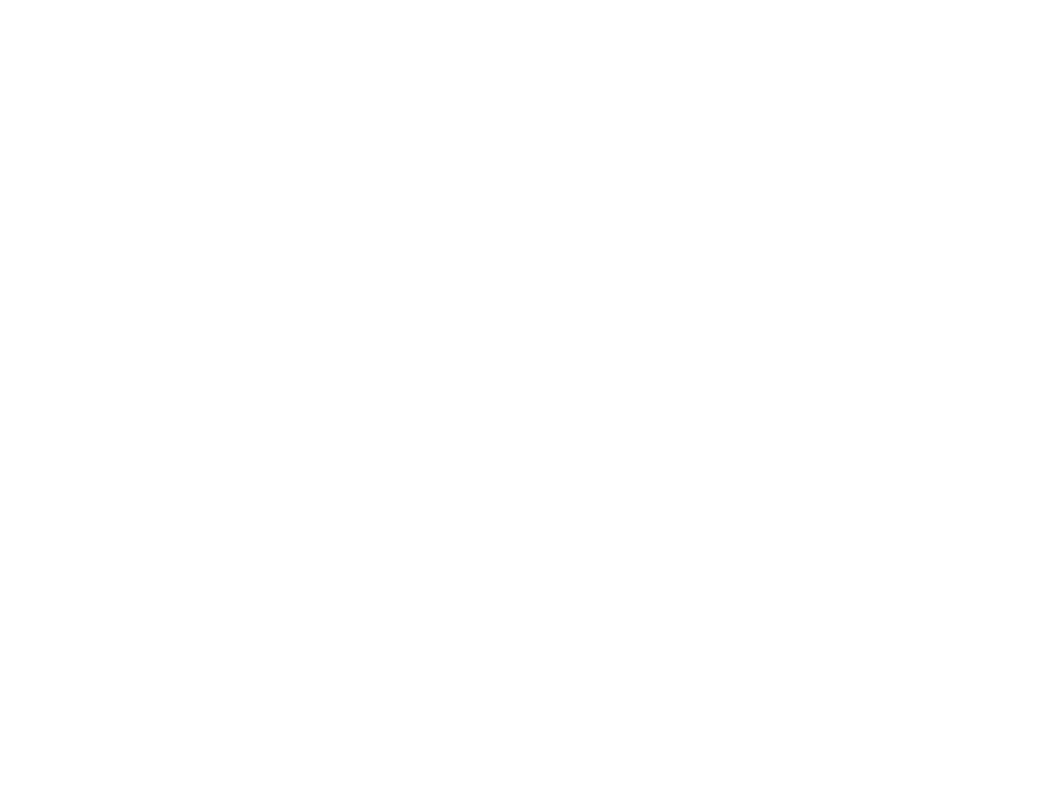
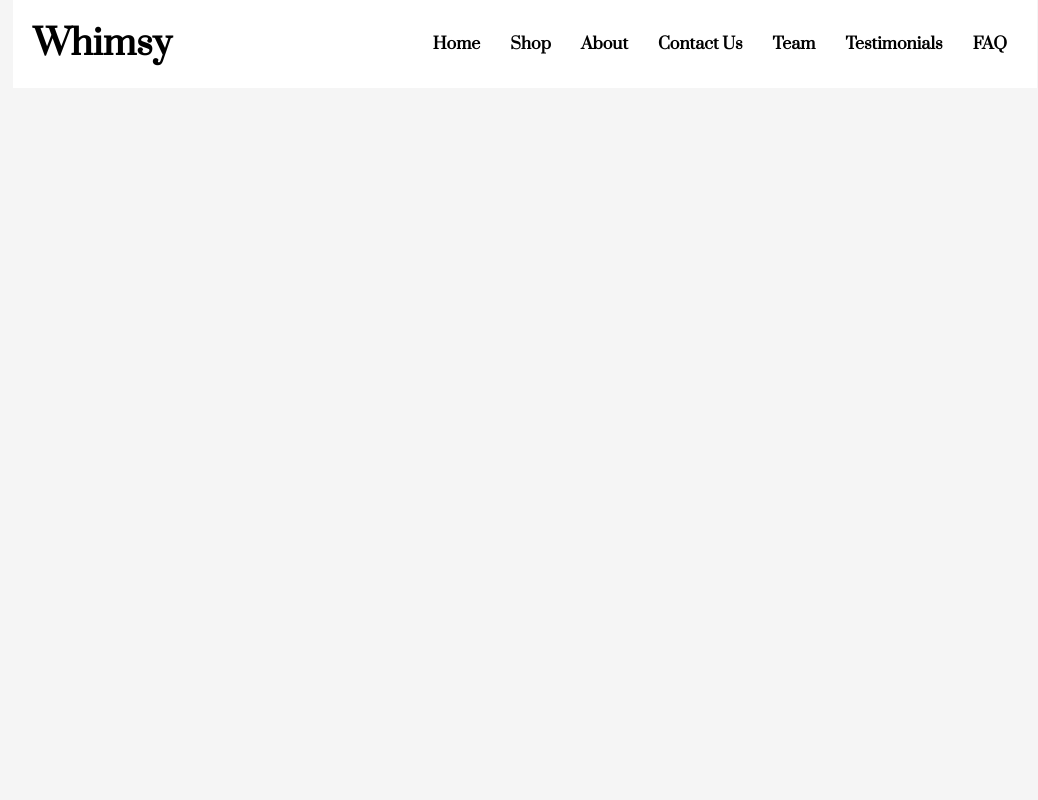
Before and after one commit to abelworku/CP476-Internet-Computing-Final-Project, a PHP site: page /HTML/Home.html in a window 1280 px wide. Before the commit the part shown is empty. Shown: the whole page, without its empty margins (115-1153 px from the left). Run offline with PHP 8.4, Linux system fonts and the light colour scheme.

Commit message:
Added site logo and navigation bar

```diff
--- /dev/null
+++ b/CSS/reset.css
@@ -0,0 +1,8 @@
+html, body, header, footer, hgroup, nav, article, section, figure, figcaption, h1, h2, h3, ul, li, body, div, p, img
+{
+   margin: 0;
+   padding: 0;
+   font-size: 100%;
+   vertical-align: baseline;
+   border: 0;
+}
--- a/CSS/site.css
+++ b/CSS/site.css
@@ -1 +1,45 @@
 /* The future site for the site.css. Coming soon... */
+
+/*
+Notes:
+    - CSS styles target HTML elements with selectors (ex. contextual selectors select elements based on their
+context or relation to other document tree elements)
+*/
+
+.main {
+    width: 1024px;
+    margin: auto;
+}
+
+body {
+    font-family: 'Lato', sans-serif;
+    font-weight: 300;
+    background-color: whitesmoke;
+
+}
+
+h1, h2, h3, h4, h5, h6 {
+    font-family: 'Prata', serif;
+}
+
+.navigationBar {
+    background-color: white;
+    overflow: hidden;
+    padding: 15px 15px;
+
+}
+
+.navigationBar a {
+    float: right;
+    padding: 18px 15px;
+    color: black;
+    font-family: 'Prata', serif;
+    text-decoration: none;
+    font-weight: bold;
+}
+
+.navigationBar h1 {
+    font-size: 35px;
+    display: inline-block;
+    padding: 5px;
+}
--- a/HTML/Home.html
+++ b/HTML/Home.html
@@ -1,4 +1,49 @@
 <!-- The future home for the Home.html. Coming soon... -->
-<!-- Testing a new branch and adding a comment -->
-<!-- Testing a new branch -->
-<!-- Testing a new branch -->
+
+<!DOCTYPE html>
+<html lang="en">
+    <head>
+        <meta charset="utf-8">
+        <meta name="viewport" content="width=device-width, initial-scale=1.0">
+        <title>Home | Whimsy</title>
+
+        <link href="https://fonts.googleapis.com/css?family=Prata&display=swap" rel="stylesheet">
+
+        <link href="../CSS/reset.css" rel="stylesheet">
+        <link href="../CSS/site.css" rel="stylesheet">
+        <script type="text/javascript" src="script.js"></script>
+    </head>
+
+    <body>
+
+        <div class="main"> <!-- Main container for the whole page -->
+
+            <div class="navigationBar">
+                <h1>Whimsy</h1>
+
+                <a href="#">FAQ</a>
+                <a href="#">Testimonials</a>
+                <a href="#">Team</a>
+                <a href="#">Contact Us</a>
+                <a href="#">About</a>
+                <a href="#">Shop</a> <!-- This could be a dropdown with categories, or a link to a general static list of products-->
+                <a href="#">Home</a>
+
+
+
+            </div>
+
+
+
+
+        </div>
+
+
+
+
+
+
+
+
+    </body>
+</html>
```
